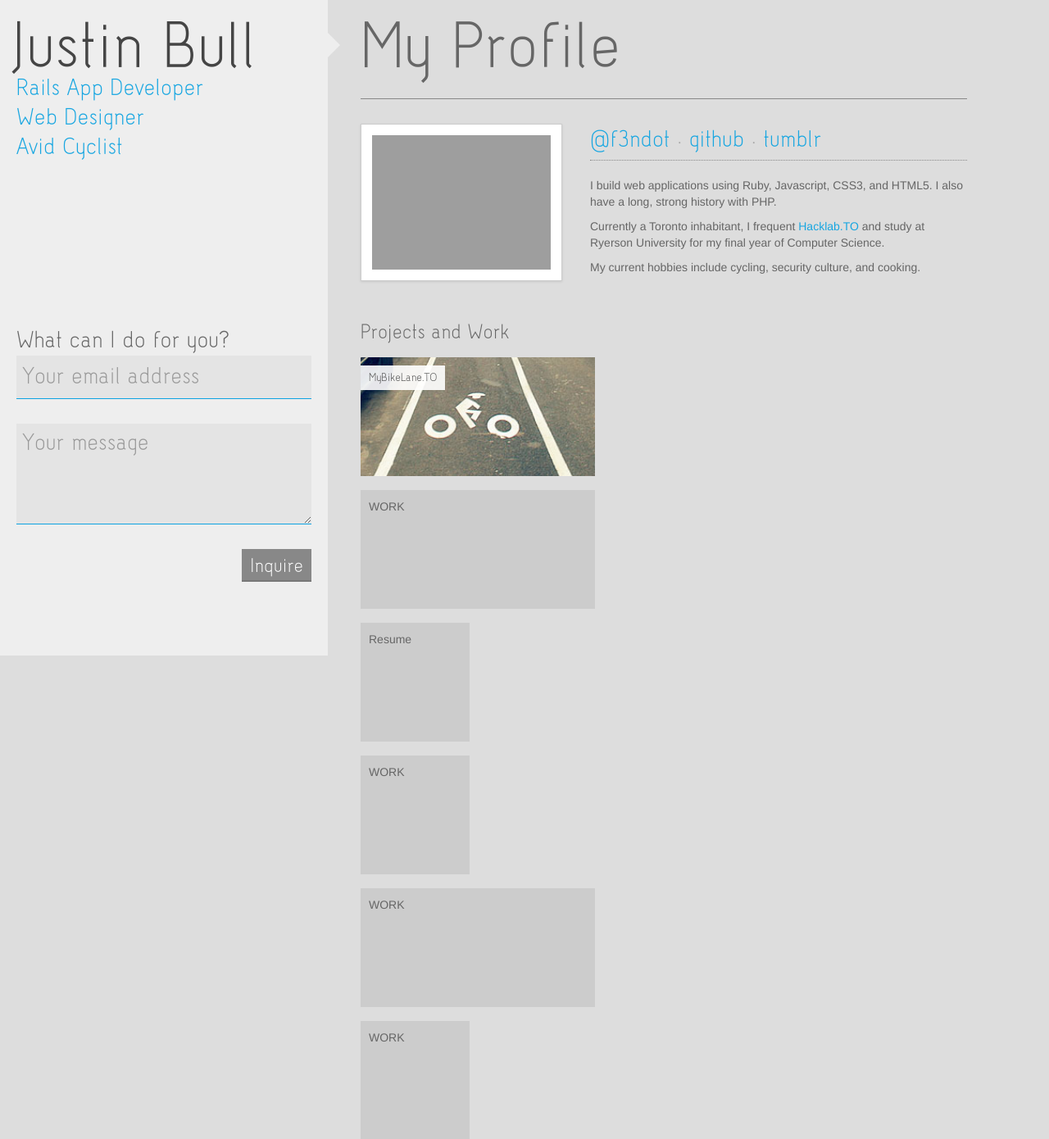
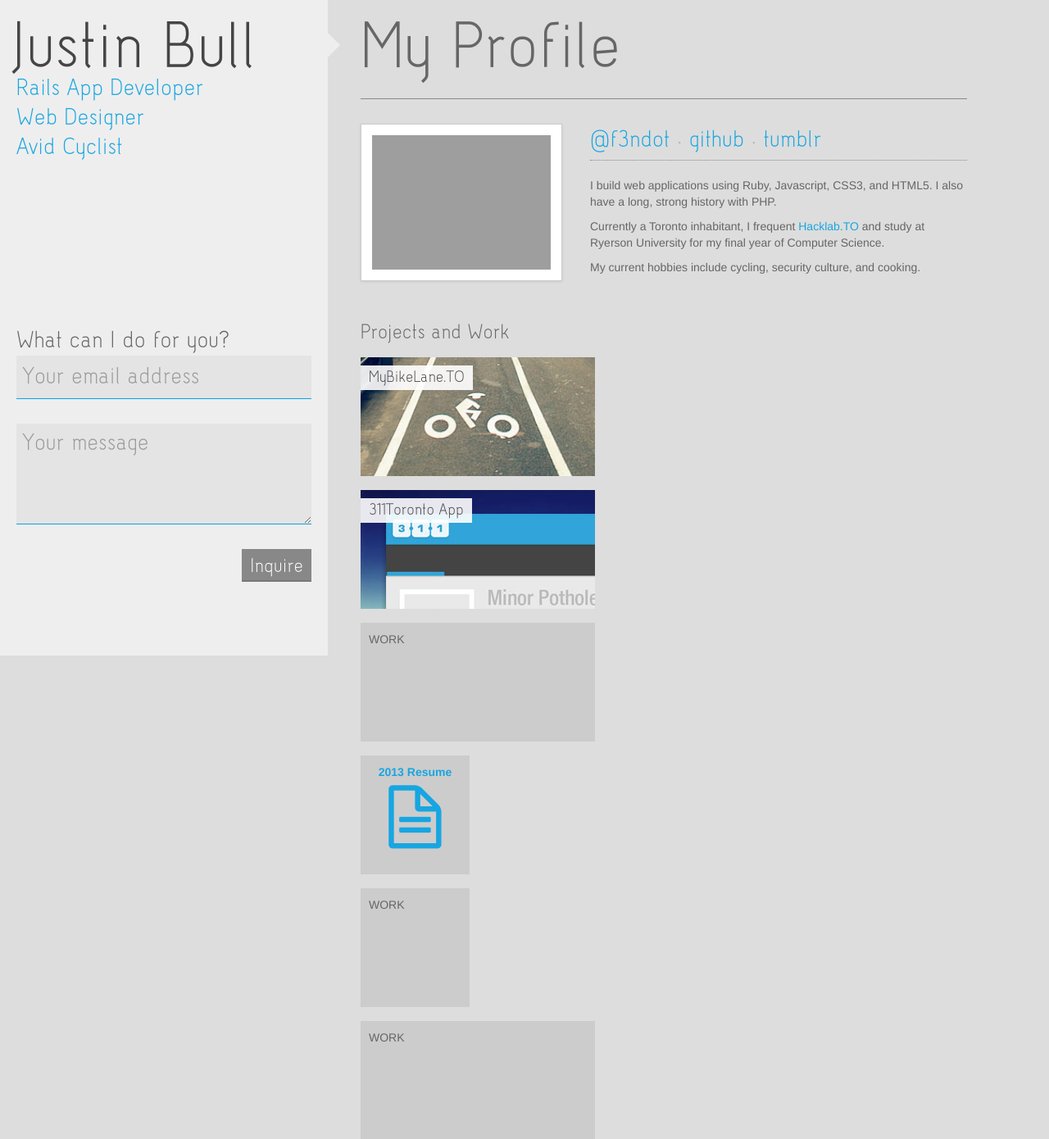
Before and after one commit to f3ndot/justinbull-site, a PHP site: page / in a window 1280 px wide. Shown: the top 1390 px of the page at 82% size. Run offline with PHP 8.4, Linux system fonts and the light colour scheme; some libraries are stand-ins or nearby versions; grey boxes are pictures that could not be loaded.

Commit message:
android app block

```diff
--- a/assets/css/application.css
+++ b/assets/css/application.css
@@ -178,13 +178,15 @@ html.opacity.cssanimations.js #contextual-content, html.opacity.cssanimations.js
 
 .work-zone .work-item {
     position: relative;
-    cursor: pointer;
     width: 113px;
     min-height: 125px;
     margin-bottom: 17px;
     background: #ccc;
     padding: 10px;
     overflow: hidden;
+}
+.work-zone .work-item.clickable {
+    cursor: pointer;
 }
 .work-zone .work-item.large {
     width: 266px;
@@ -228,9 +230,23 @@ html.opacity.cssanimations.js #contextual-content, html.opacity.cssanimations.js
 }
 .work-zone .work-item .short-title {
     display: inline-block;
+    font-size: 24.5px;
 }
 .work-zone .work-item.featured .featured-title {
     display: inline-block;
+}
+
+.work-zone .work-item.text-link {
+    text-align: center;
+}
+.work-zone .work-item.text-link a {
+    display: block;
+}
+.work-zone .work-item.text-link a:hover {
+    text-decoration: none;
+}
+.work-zone .work-item.text-link a i {
+    font-size:90px;
 }
 .work-zone .work-item img {
     position: absolute;
--- a/assets/js/application.js
+++ b/assets/js/application.js
@@ -4,12 +4,18 @@
 
     $(function () {
 
-        $('.work-zone .work-item img').on('click', function () {
+        $('.work-zone .work-item.clickable img').on('click', function () {
             $workItem = $(this).parent()
             if($workItem.hasClass('featured')) {
                 $workItem.removeClass('featured');
+                if($workItem.data('featured-size') != undefined) {
+                    $workItem.css('height', 'auto');
+                }
             } else {
                 $workItem.addClass('featured');
+                if($workItem.data('featured-size') != undefined) {
+                    $workItem.css('height', $workItem.data('featured-size'));
+                }
             }
             $('.work-zone').masonry('reload');
         });
--- a/index.html
+++ b/index.html
@@ -65,19 +65,35 @@
                     <h2>Projects and Work</h2>
                 </section>
                 <section class="offset work-zone">
-                    <div class="work-item bottom left large">
+                    <div class="work-item bottom left large clickable">
                         <h4 class="short-title">MyBikeLane.TO</h4>
                         <div class="featured-title">
                             <h3>MyBikeLane Toronto</h3>
                             <p><strong>Get out of my bikelane!</strong></p>
                             <p><a href="http://www.mybikelane.to/">MyBikeLane.TO</a> is a personal pet project written in Ruby on Rails designed to help cyclists report vehicles illegally stopped or parked in the bike lane.</p>
                             <p>I'm working with <a href="http://cycleto.ca/" target="_blank">Cycle Toronto</a> to use the site as a data analysis tool.</p>
-                            <p class="visit"><a href="http://www.mybikelane.to/">View Project <i class="icon-circle-arrow-right"></i></a></p>
+                            <p class="visit"><a href="http://www.mybikelane.to/">View Project <i class="icon-external-link"></i></a></p>
                         </div>
                         <img src="assets/img/mybikelaneto.jpg" style="bottom:-30px;left: -230px" />
                     </div>
+                    <div class="work-item large clickable" data-featured-size="490px">
+                        <h4 class="short-title">311Toronto App</h4>
+                        <div class="featured-title">
+                            <h3>311Toronto Android App</h3>
+                            <p><strong>Submit service requests to 311 Toronto right from your Android phone</strong></p>
+                            <p>A current work-in-progress and technically my first Android app.</p>
+                            <p>Simply put, <a href="https://github.com/f3ndot/311toronto-android">311Toronto</a> is a clean &amp; functional app to help submit and track service requests (potholes, graffiti) to 311 Toronto based upon the Open311 protocol.</p>
+                            <p class="visit"><a href="https://github.com/f3ndot/311toronto-android">View Project Source <i class="icon-external-link"></i></a></p>
+                        </div>
+                        <img src="assets/img/311toronto.jpg" />
+                    </div>
                     <div class="work-item large">WORK</div>
-                    <div class="work-item">Resume</div>
+                    <div class="work-item text-link">
+                        <a href="resume/2013.pdf">
+                            <strong>2013 Resume</strong>
+                            <i class="icon-file-alt"></i>
+                        </a>
+                    </div>
                     <div class="work-item">WORK</div>
                     <div class="work-item large">WORK</div>
                     <div class="work-item">WORK</div>
```
Also changed, not shown: assets/img/311toronto.jpg (added).
